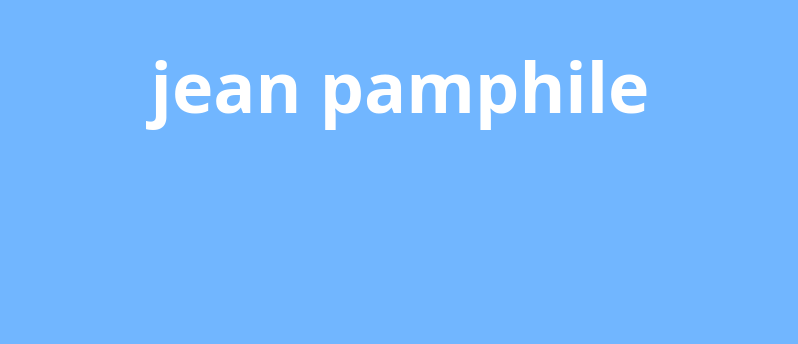
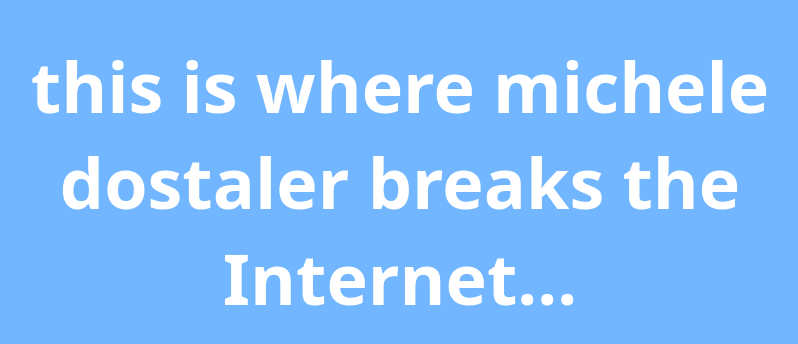
Before and after one commit to jpamphile/csPortfolio, a plain HTML site: page index.html in a window 1280 px wide. Shown: the part 170-514 px from the top of the page, without its empty margins (240-1038 px from the left). Drawn offline with Linux system fonts and the light colour scheme.

Commit message:
Update index.html

```diff
--- a/index.html
+++ b/index.html
@@ -15,6 +15,6 @@
      </style>
    </head>
    <body>
-    <h1> jean pamphile </h1>
+    <h1> this is where michele dostaler breaks the Internet... </h1>
    </body>
   </html>
```
